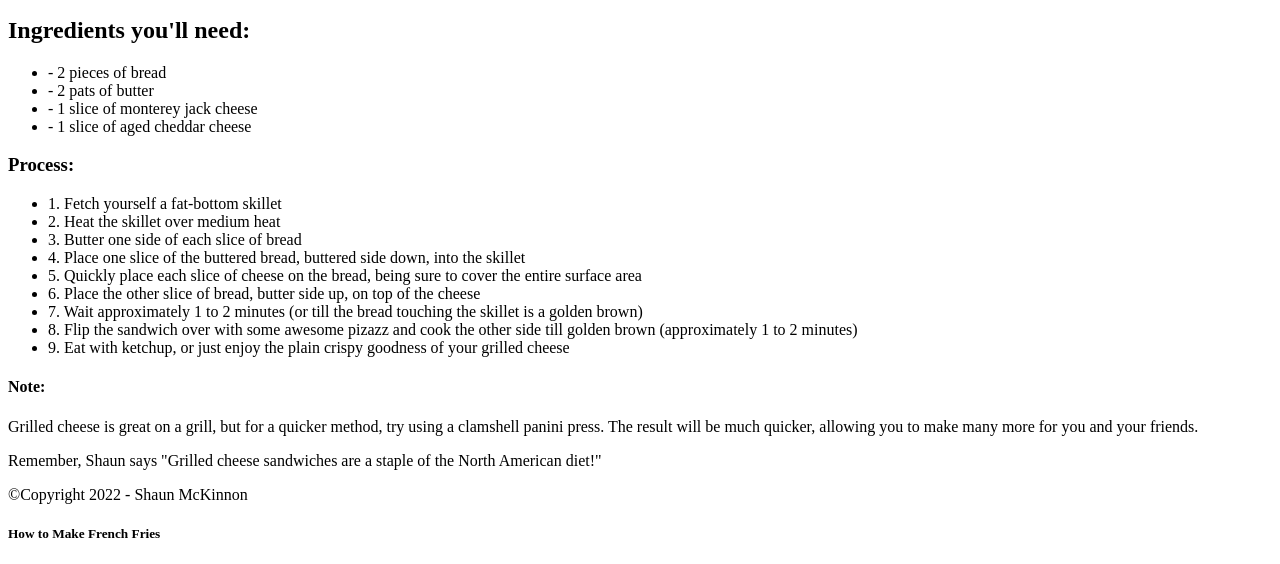
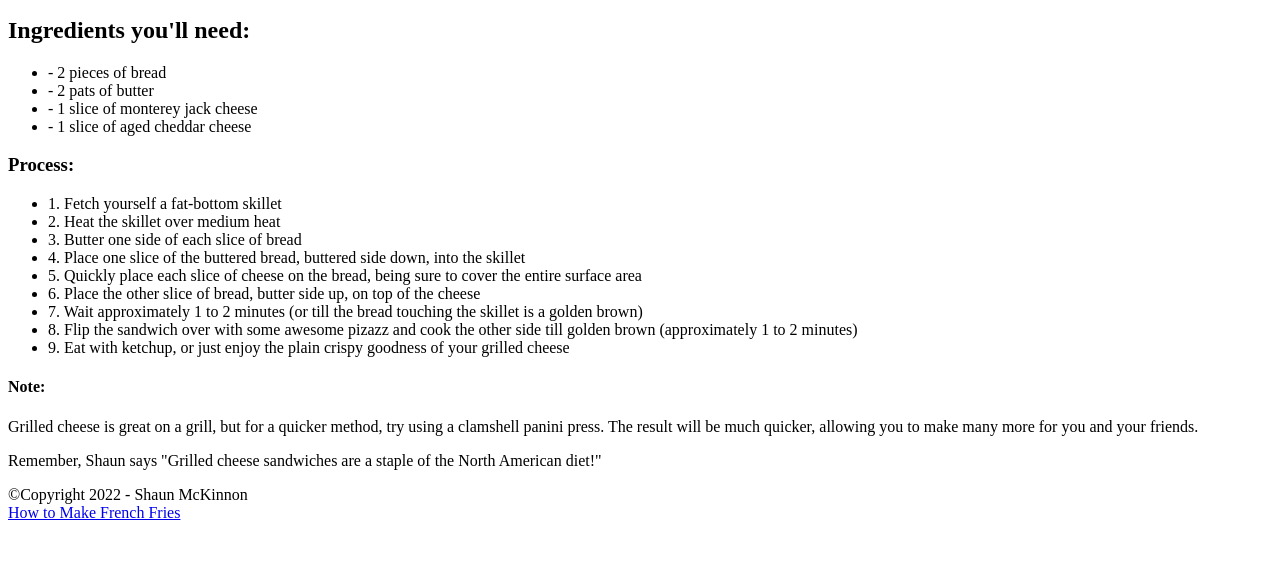
Before and after one commit to Ahmet-b-o/Lesson-02-Lab-How-to-Make-Grilled-Cheese, a plain HTML site: page index.html in a window 1280 px wide. Shown: the part 405-969 px from the top of the page. After the commit the page ends 935 px from the top, so only its background shows below. Drawn offline with Linux system fonts and the light colour scheme.

Commit message:
Add files via upload

```diff
--- a/index.html
+++ b/index.html
@@ -59,11 +59,9 @@
         &copy;Copyright 2022 - Shaun McKinnon
     </footer>
     <footer>
-        <h5>How to Make French Fries</h5>
-        <a href="https://zingy-cupcake-21eb4d.netlify.app/"></a>
+        <a href="https://zingy-cupcake-21eb4d.netlify.app/">How to Make French Fries</a>
     </footer>
 </section>
 <body>
-
 </body>
 </html>
```
